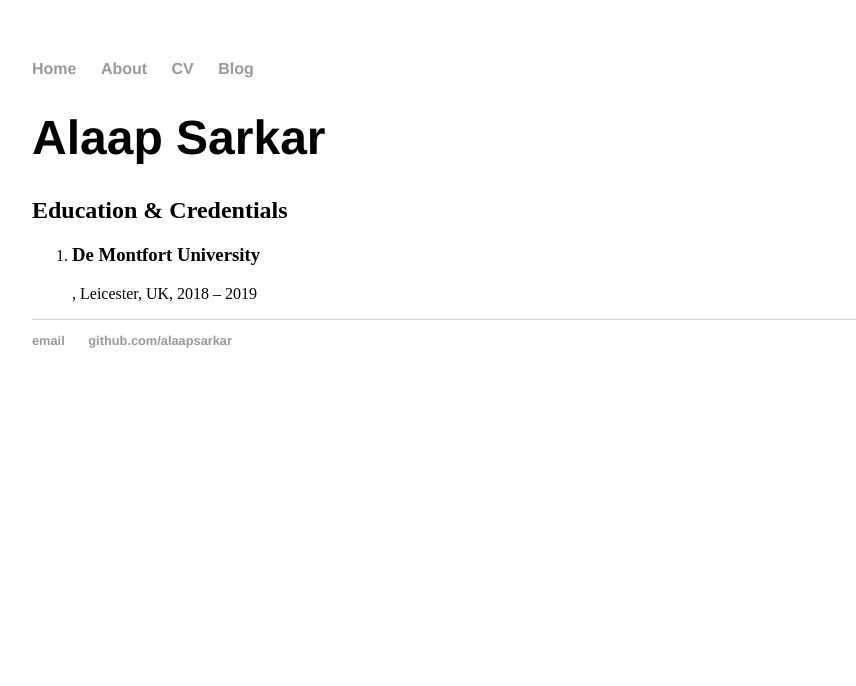
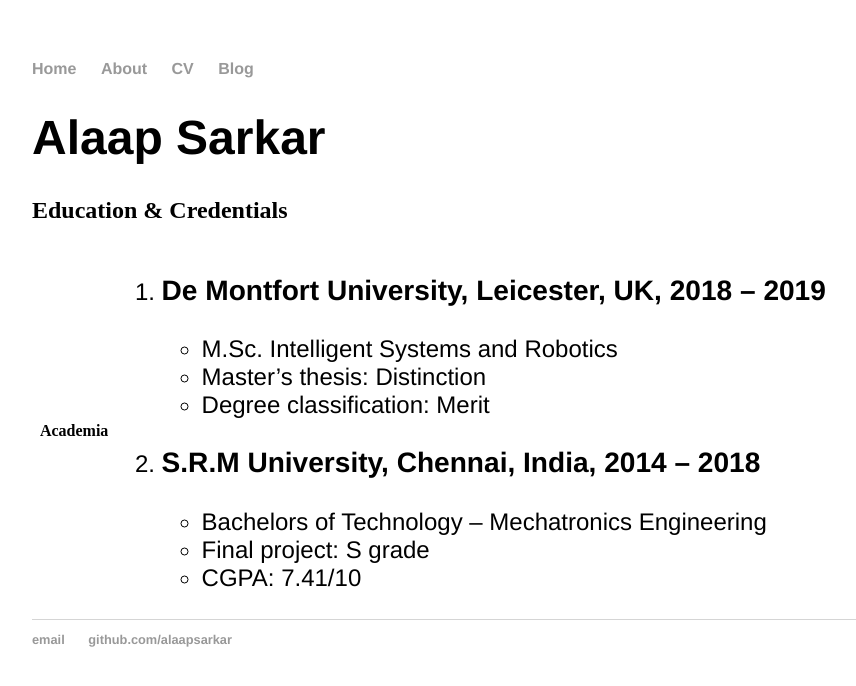
Before and after one commit to AlaapSarkar/AlaapSarkar.github.io, a Jekyll site: the page built from cv/index.html, in a window 1280 px wide. Shown: the top 686 px of the page, without its empty margins (160-1016 px from the left). Built offline with Jekyll 4.4.1, drawn with Linux system fonts in a browser that asks for light colours.

Commit message:
Update index.html

```diff
--- a/cv/index.html
+++ b/cv/index.html
@@ -4,6 +4,28 @@
 ---
   <h1>Alaap Sarkar</h1>
   <h2>Education & Credentials</h2>
-  <ol>
-    <li><h3>De Montfort University</h3>, Leicester, UK, 2018 – 2019</li>
-  </ol>
+  <table style="width:100%">
+    <tr>
+      <th>Academia<th>
+      <td>
+          <ol>
+            <li>
+              <h3>De Montfort University, Leicester, UK, 2018 – 2019</h3>
+              <ul>
+                <li>M.Sc. Intelligent Systems and Robotics</li>
+                <li>Master’s thesis: Distinction</li>
+                <li>Degree classification: Merit</li>
+              </ul>
+            </li>
+            <li>
+              <h3>S.R.M University, Chennai, India, 2014 – 2018</h3>
+              <ul>
+                <li>Bachelors of Technology – Mechatronics Engineering</li>
+                <li>Final project: S grade</li>
+                <li>CGPA: 7.41/10</li>
+              </ul>
+            </li>
+        </ol>
+      </td>
+    </tr>
+  </table>
```
